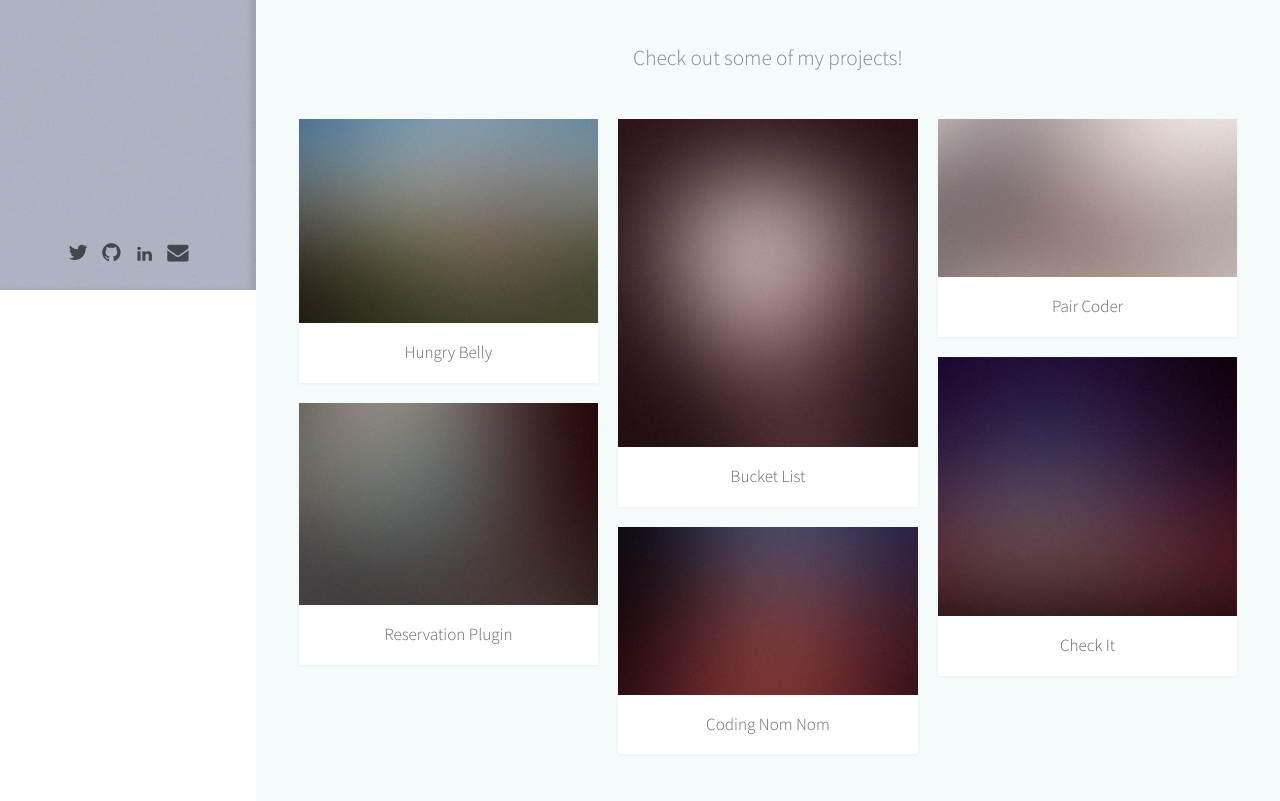
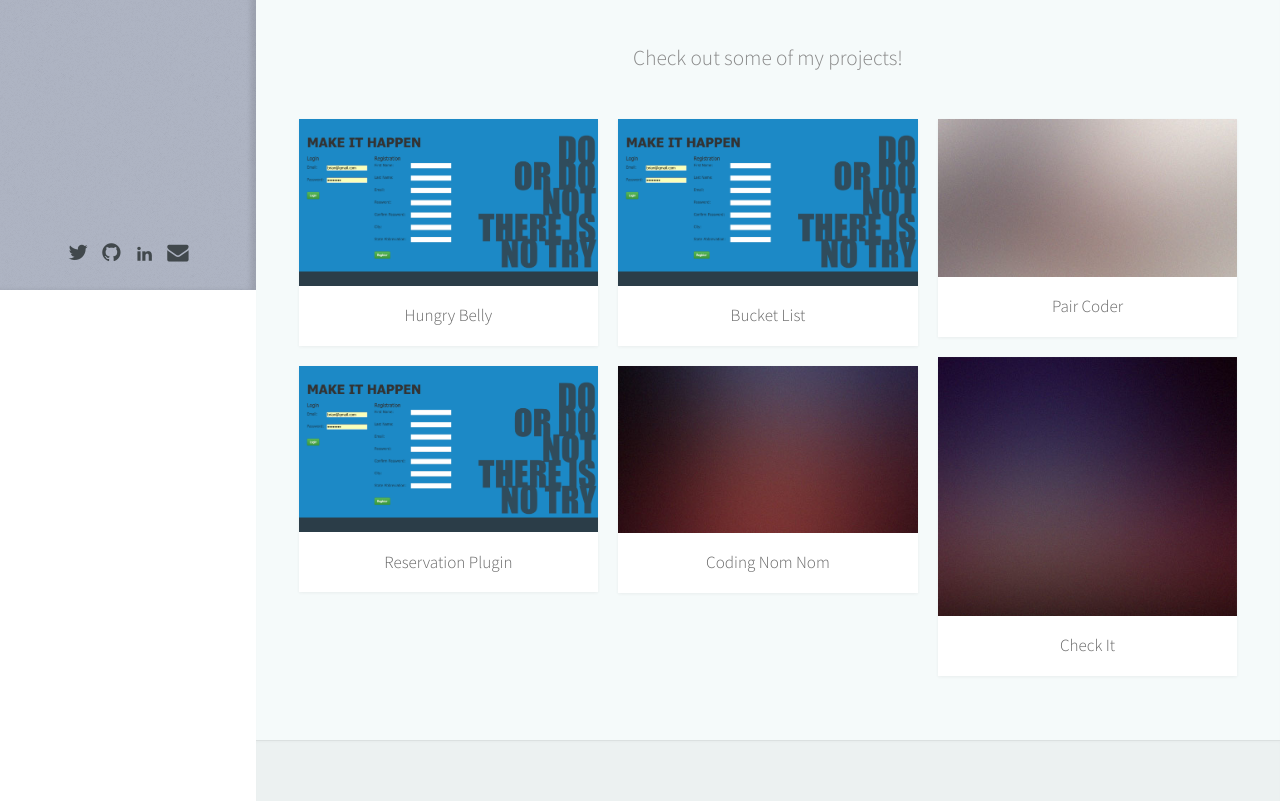
Before and after one commit to amritakc/amrita_codes, a plain HTML site: page index.html in a window 1280 px wide. Shown: the part 510-1311 px from the top of the page. Drawn offline with Linux system fonts and the light colour scheme; a web font is replaced by a local one.

Commit message:
added bucket list picture

```diff
--- a/index.html
+++ b/index.html
@@ -77,13 +77,13 @@
 							<div class="row">
 								<div class="4u 12u$(mobile)">
 									<article class="item">
-										<a href="#" class="image fit"><img src="images/pic02.jpg" alt="" /></a>
+										<a href="#" class="image fit"><img src="images/happen_index.png" alt="" /></a>
 										<header>
 											<h3>Hungry Belly</h3>
 										</header>
 									</article>
 									<article class="item">
-										<a href="#" class="image fit"><img src="images/pic03.jpg" alt="" /></a>
+										<a href="#" class="image fit"><img src="images/happen_index.png" alt="" /></a>
 										<header>
 											<h3>Reservation Plugin</h3>
 										</header>
@@ -91,7 +91,7 @@
 								</div>
 								<div class="4u 12u$(mobile)">
 									<article class="item">
-										<a href="#" class="image fit"><img src="images/pic04.jpg" alt="" /></a>
+										<a href="#" class="image fit"><img src="images/happen_index.png" alt="" /></a>
 										<header>
 											<h3>Bucket List</h3>
 										</header>
```
Also changed, not shown: images/happen_index.png (added).
